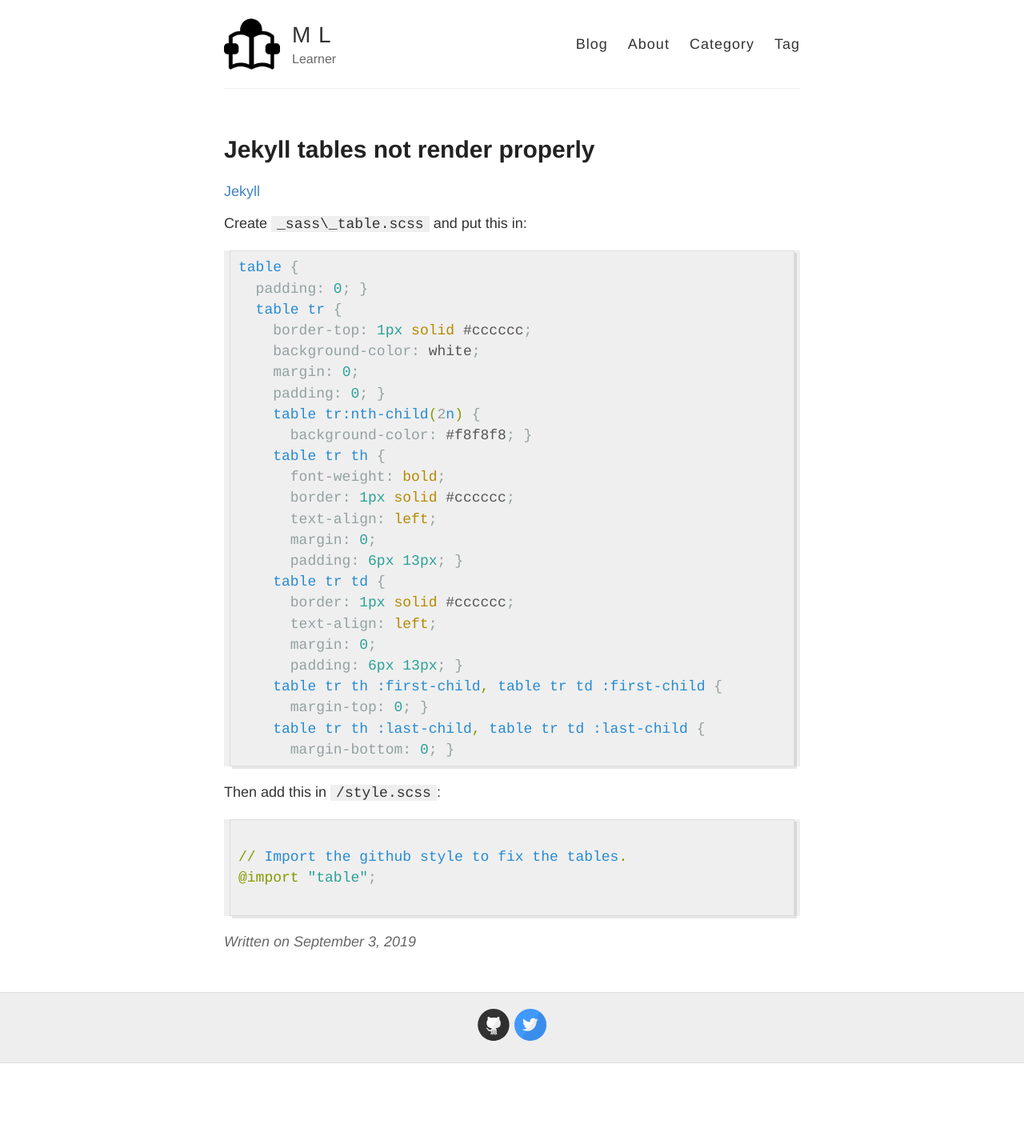
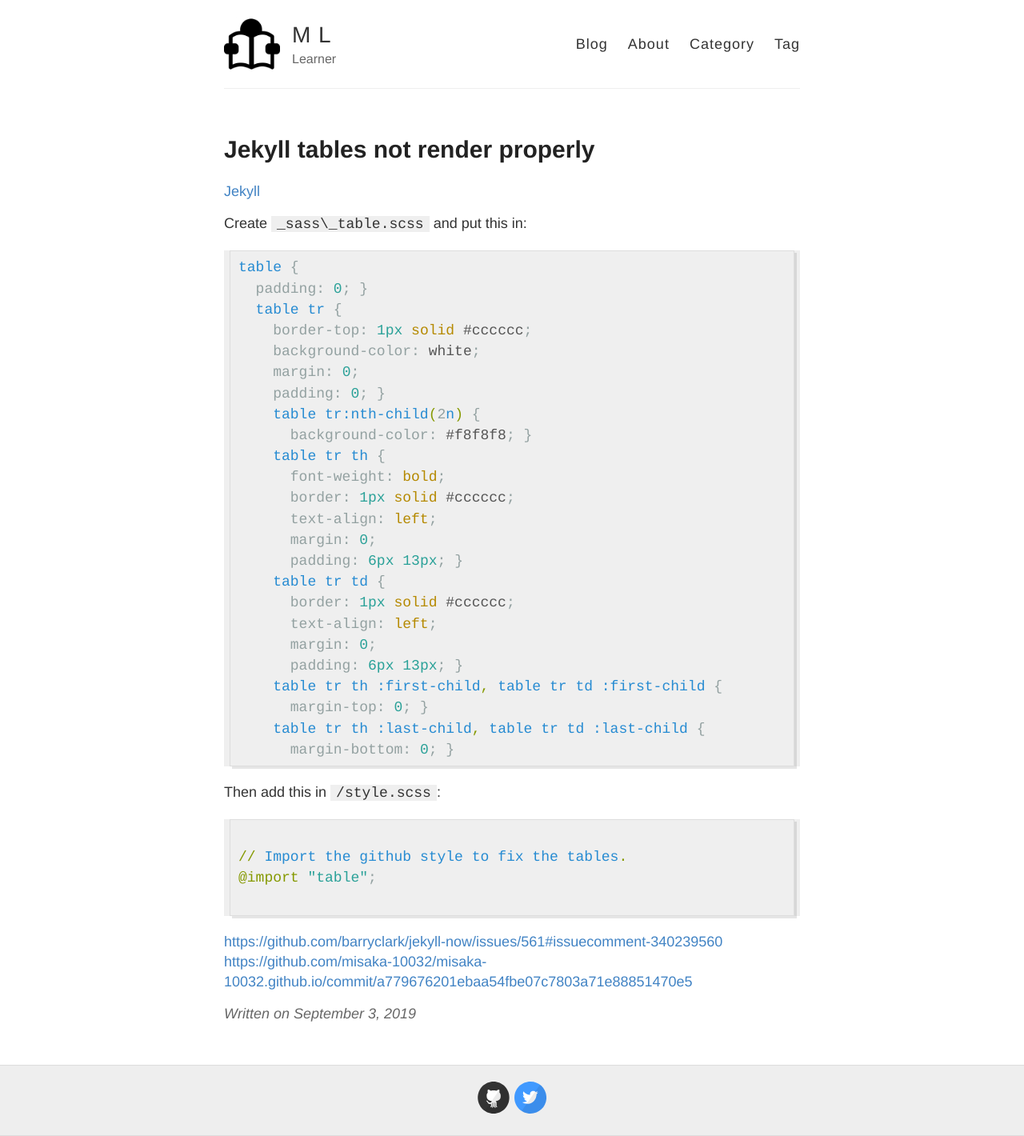
Before and after one commit to MingLang/MingLang.github.io, a Jekyll site: the page built from _posts/2019-09-03-Jekyll-table-not-render.md, in a window 1280 px wide. Shown: the whole page at 80% size. Built offline with Jekyll 4.4.1, drawn with Linux system fonts in a browser that asks for light colours; before the commit the page ends 1329 px from its top, so only the background shows below that.

Commit message:
Update 2019-09-03-Jekyll-table-not-render.md

````diff
--- a/_posts/2019-09-03-Jekyll-table-not-render.md
+++ b/_posts/2019-09-03-Jekyll-table-not-render.md
@@ -42,3 +42,6 @@ Then add this in `/style.scss`:
 @import "table";
 
 ```
+
+<https://github.com/barryclark/jekyll-now/issues/561#issuecomment-340239560>
+<https://github.com/misaka-10032/misaka-10032.github.io/commit/a779676201ebaa54fbe07c7803a71e88851470e5>
````
